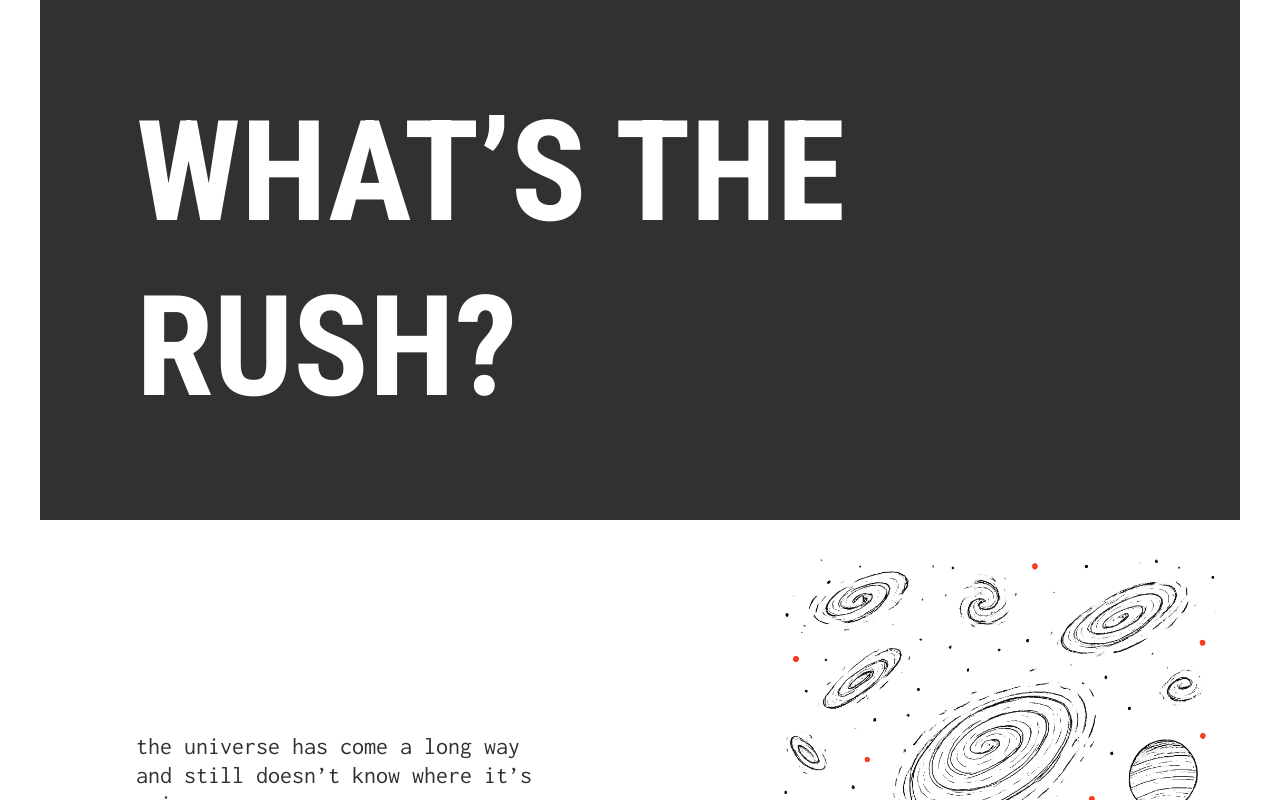
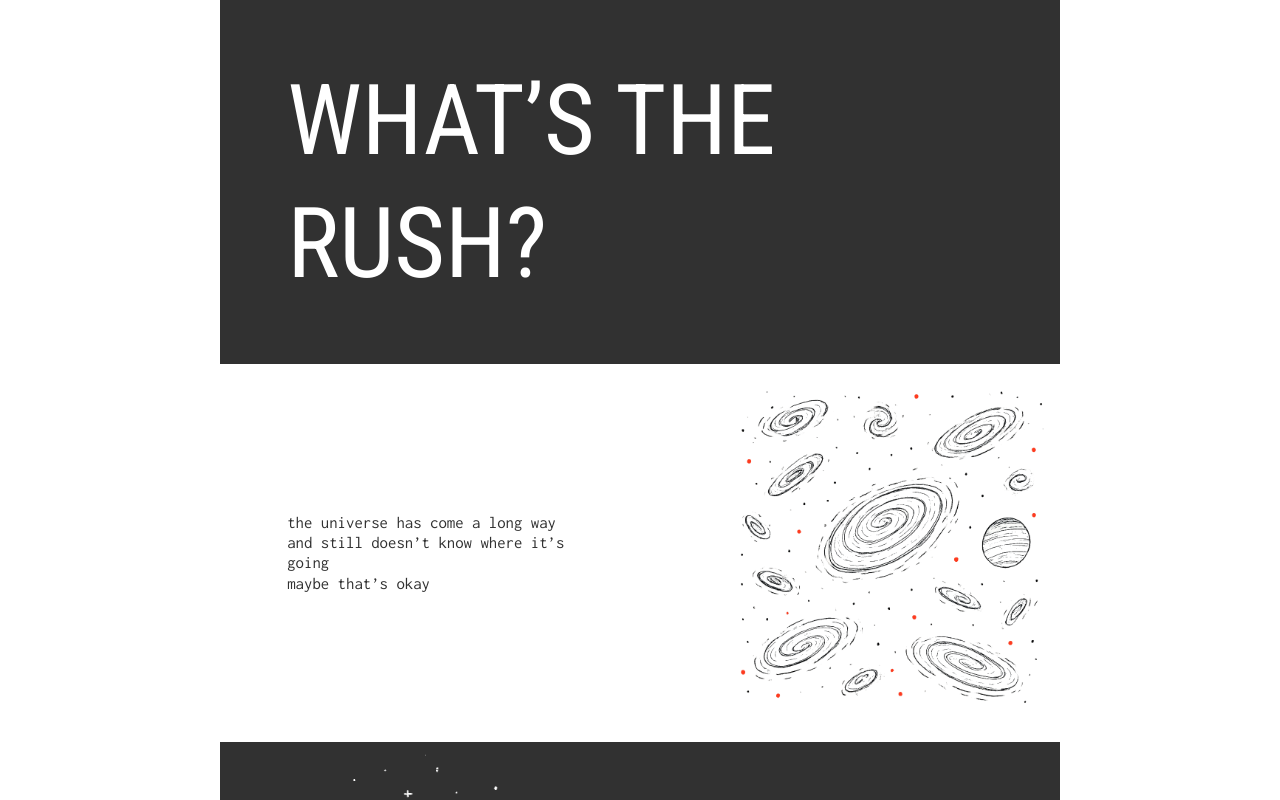
Before and after one commit to iknowmagic/whatstherush, a Next.js app: page / in a window 1280 px wide. Shown: the top 800 px of the page. Built offline with nearby package versions, Linux system fonts and the light colour scheme.

Commit message:
fix: adjust body scaling for responsive design and update font weight for consistency

```diff
--- a/src/app/globals.css
+++ b/src/app/globals.css
@@ -39,6 +39,23 @@
   /* Removed scroll-behavior: smooth to avoid conflicts */
   body {
     min-width: 320px;
+    /* Mobile: normal scale */
+    transform: scale(1);
+    transform-origin: center top;
+  }
+
+  /* Tablet: 80% scale */
+  @media (min-width: 768px) {
+    body {
+      transform: scale(0.7);
+    }
+  }
+
+  /* Desktop: 60% scale */
+  @media (min-width: 1024px) {
+    body {
+      transform: scale(0.7);
+    }
   }
 }
 
@@ -94,7 +111,7 @@
     height: var(--image-size-mobile);
   }
 
-  /* Container for centering after 1200px */
+  /* Container for centering after 800px */
   .container-responsive {
     width: 100%;
     max-width: 1200px;
--- a/src/app/layout.tsx
+++ b/src/app/layout.tsx
@@ -6,7 +6,7 @@ import StructuredData from "@/components/StructuredData";
 const robotoCondensed = Roboto_Condensed({
   subsets: ["latin"],
   variable: "--font-roboto-condensed",
-  weight: "700",
+  weight: "400",
   display: "swap",
 });
 
```
